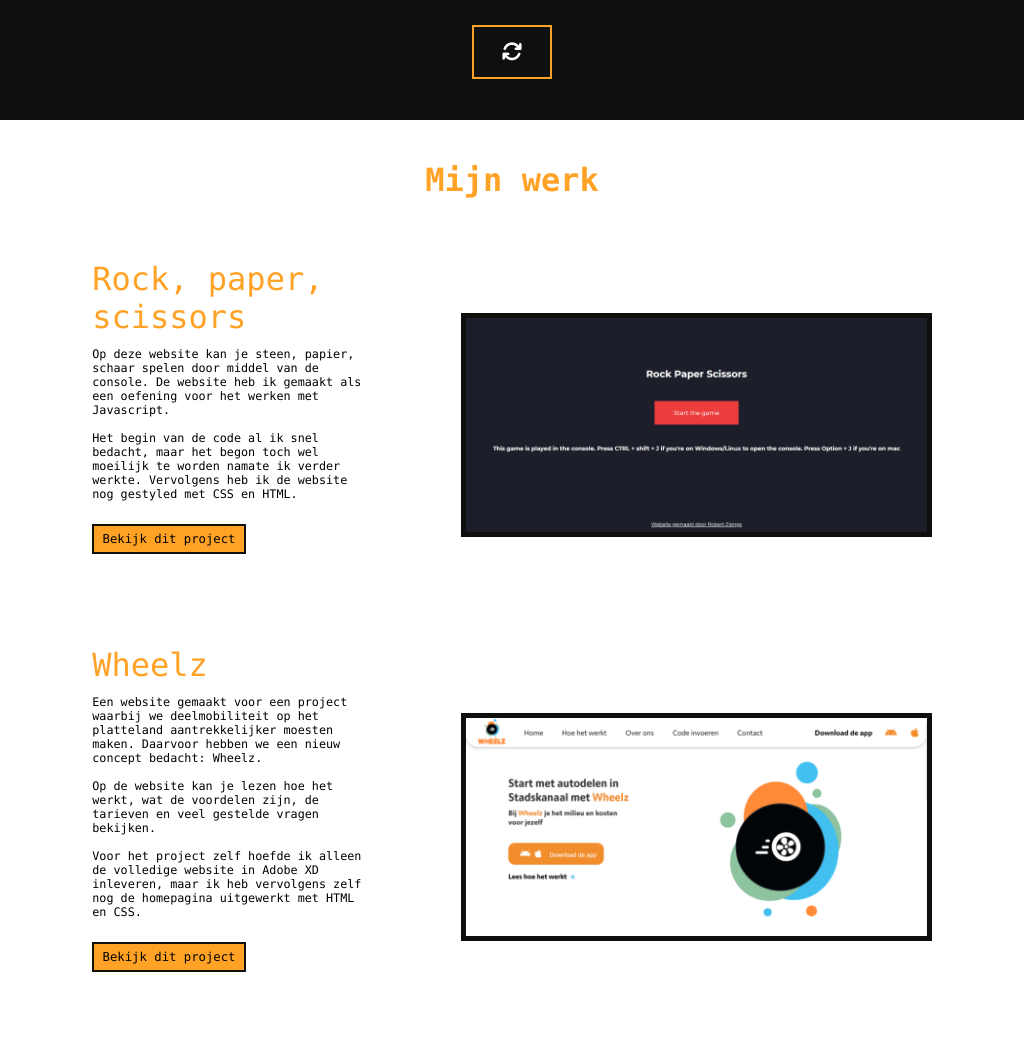
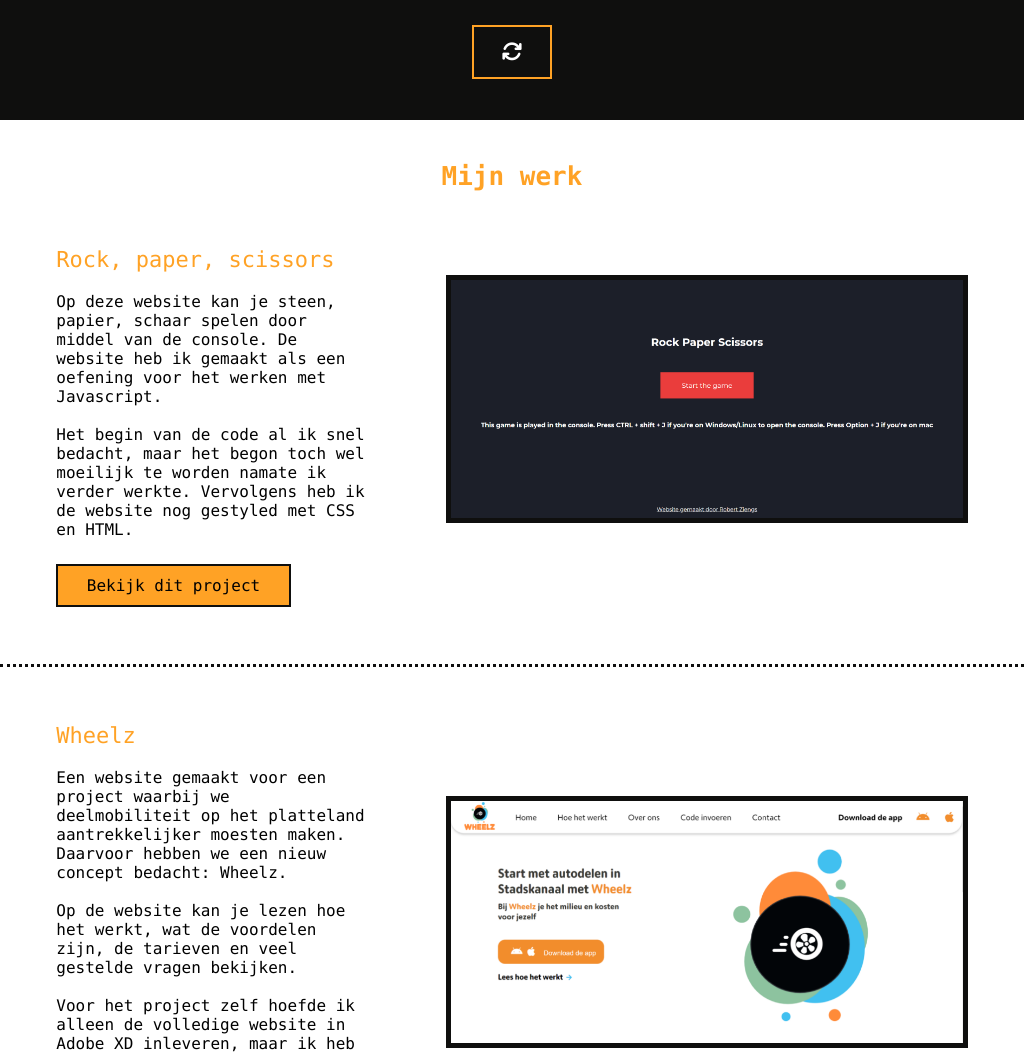
Before and after one commit to Robertzien/Portfolio_oud2, a plain HTML site: page index.html in a window 1024 px wide. Shown: the part 700-1752 px from the top of the page. Drawn offline with Linux system fonts and the light colour scheme.

Commit message:
Added media queries to project section

```diff
--- a/css/styles.css
+++ b/css/styles.css
@@ -146,38 +146,81 @@
 
 .project {
   display: flex;
-  padding-top: 6%;
   justify-content: space-evenly;
   align-items: center;
-  margin-bottom: 3%;
+  border-bottom: dotted 3px #0f0f0e;
+}
+
+@media only screen and (max-width: 768px) {
+  .project {
+    flex-direction: column;
+    text-align: center;
+  }
+  #section3 .project-image {
+    width: 80%;
+  }
+  #section3 .project-description {
+    font-size: 16px;
+  }
+  #section3 .project-title {
+    font-size: 22px;
+    padding-bottom: 2%;
+  }
+  .section3-title {
+    font-size: 24px;
+    padding-bottom: 0%;
+  }
+}
+
+@media only screen and (min-width:769px) and (max-width: 1025px) {
+  #section3 .project-description {
+    font-size: 16px;
+  }
+  #section3 .project-image {
+    width: 50%;
+    margin-left: 2%;
+    margin-top: 0%;
+  }
+  #section3 .project-title {
+    font-size: 22px;
+    padding-bottom: 20px;
+  }
+  .section3-title {
+    font-size: 26px;
+    padding-bottom: 0%;
+  }
+  #section3 .project-button {
+    width: 75%;
+  }
 }
 
 .project-left {
-  width: 27%;
+  margin: 5.5%;
 }
 
 .project-title {
   color: #ffa225;
   padding-bottom: 4%;
   font-weight: 400;
+  font-size: 24px;
 }
 
 .project-description {
-  font-size: 1.15vw;
+  font-size: 18px;
 }
 
 .project-image {
   width: 45%;
   border: solid #0f0f0e 5px;
-  margin-top: 3.5%;
+  margin: 5.5%;
 }
 
 .project-button {
-  width: 15vw;
-  height: 3vw;
+  width: 55%;
+  height: 43px;
   border: solid #0f0f0e 2px;
   background: #ffa225;
-  font-size: 1.2vw;
+  font-size: 16px;
   transition: ease-out 0.4s;
   margin-top: 8%;
 }
@@ -201,7 +244,6 @@
 
 #section4 {
   background-color: #0f0f0e;
-  margin-top: 4%;
 }
 
 .section4-title {
```
